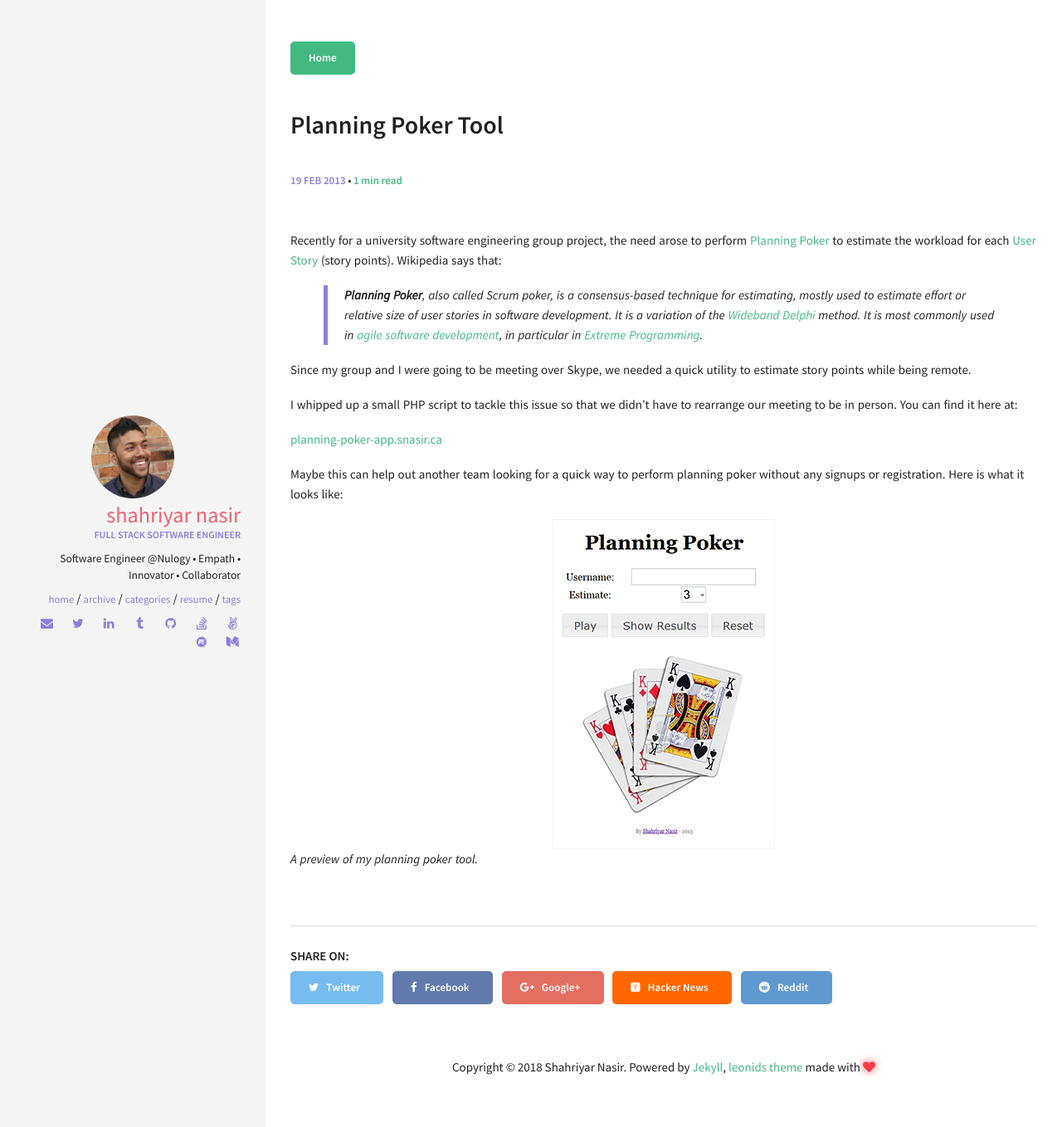
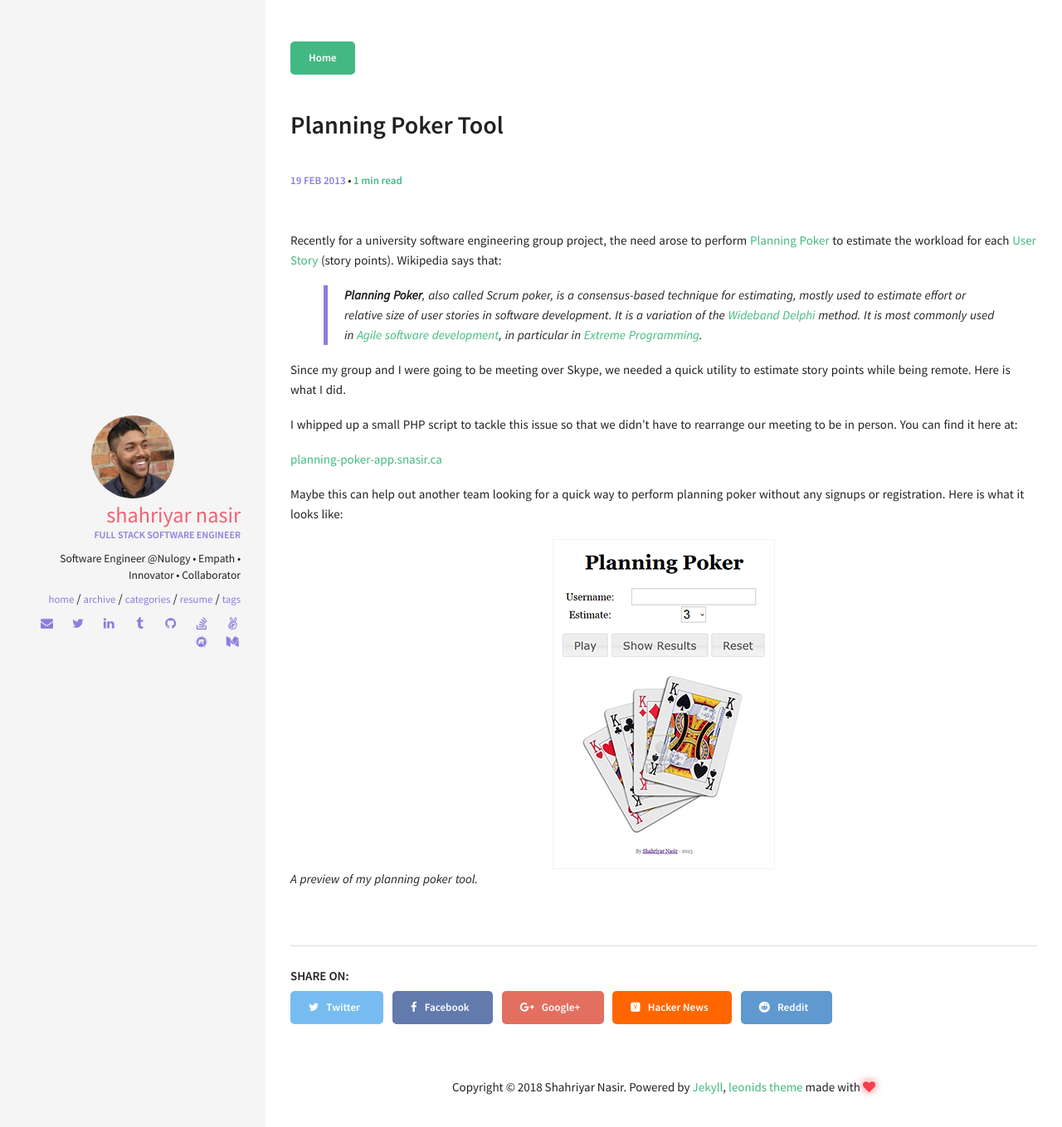
Before and after one commit to snasirca/snasirca.github.io, a Jekyll site: the page built from _posts/2013-02-19-planning-poker-tool.md, in a window 1280 px wide. Shown: the top 1359 px of the page at 83% size. Built offline with Jekyll 4.4.1, drawn with Linux system fonts in a browser that asks for light colours.

Commit message:
Reindents the files

```diff
--- a/_posts/2013-02-19-planning-poker-tool.md
+++ b/_posts/2013-02-19-planning-poker-tool.md
@@ -1,20 +1,20 @@
 ---
 layout: post
-title:  "Planning Poker Tool"
-date:   2013-02-19 19:54:00
+title: "Planning Poker Tool"
+date: 2013-02-19 19:54:00
 categories: [agile]
 comments: true
 ---
 
 Recently for a university software engineering group project, the need arose to perform [Planning Poker] to estimate the
- workload for each [User Story] (story points). Wikipedia says that:
+workload for each [User Story] (story points). Wikipedia says that:
 
 > **Planning Poker**, also called Scrum poker, is a consensus-based technique for estimating, mostly used to estimate
 effort or relative size of user stories in software development. It is a variation of the [Wideband Delphi] method. It
-is most commonly used in [agile software development], in particular in [Extreme Programming].
+is most commonly used in [Agile software development], in particular in [Extreme Programming].
 
-Since my group and I were going to be meeting over Skype, we needed a
-quick utility to estimate story points while being remote.
+Since my group and I were going to be meeting over Skype, we needed a quick utility to estimate story points while being
+remote. Here is what I did.
 
 <!--more-->
 
```
Also changed, not shown: other parts of _posts/2013-02-19-planning-poker-tool.md (+3 -3 lines), _posts/2011-02-28-welcome.md (+2 -2 lines), _posts/2012-11-19-if-you-are-ignoring-hardware-youre-living-under-a-rock.md (+29 -26 lines), _posts/2013-02-09-execute-powershell-inline-in-sublime-text-2.md (+2 -2 lines).
